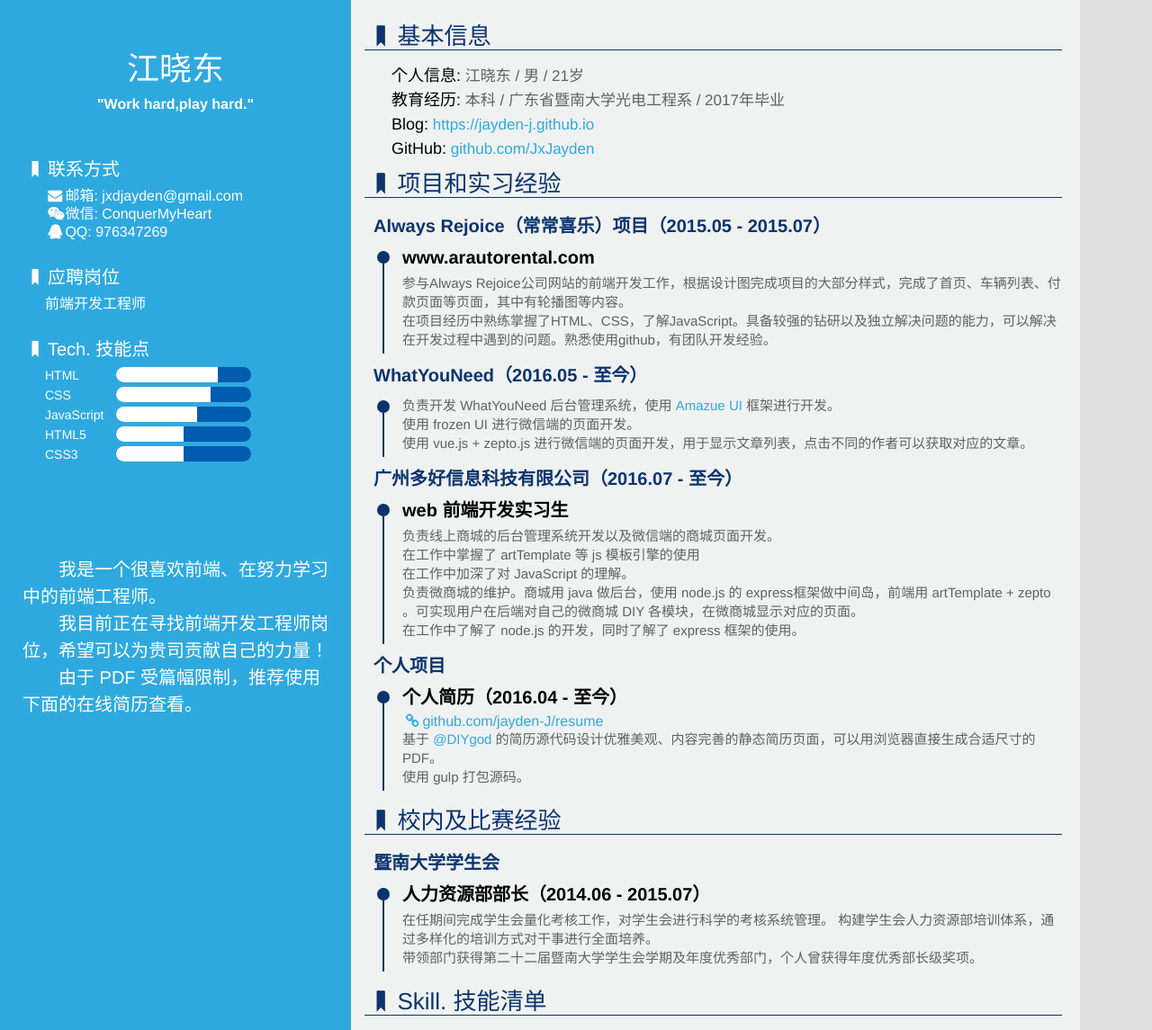
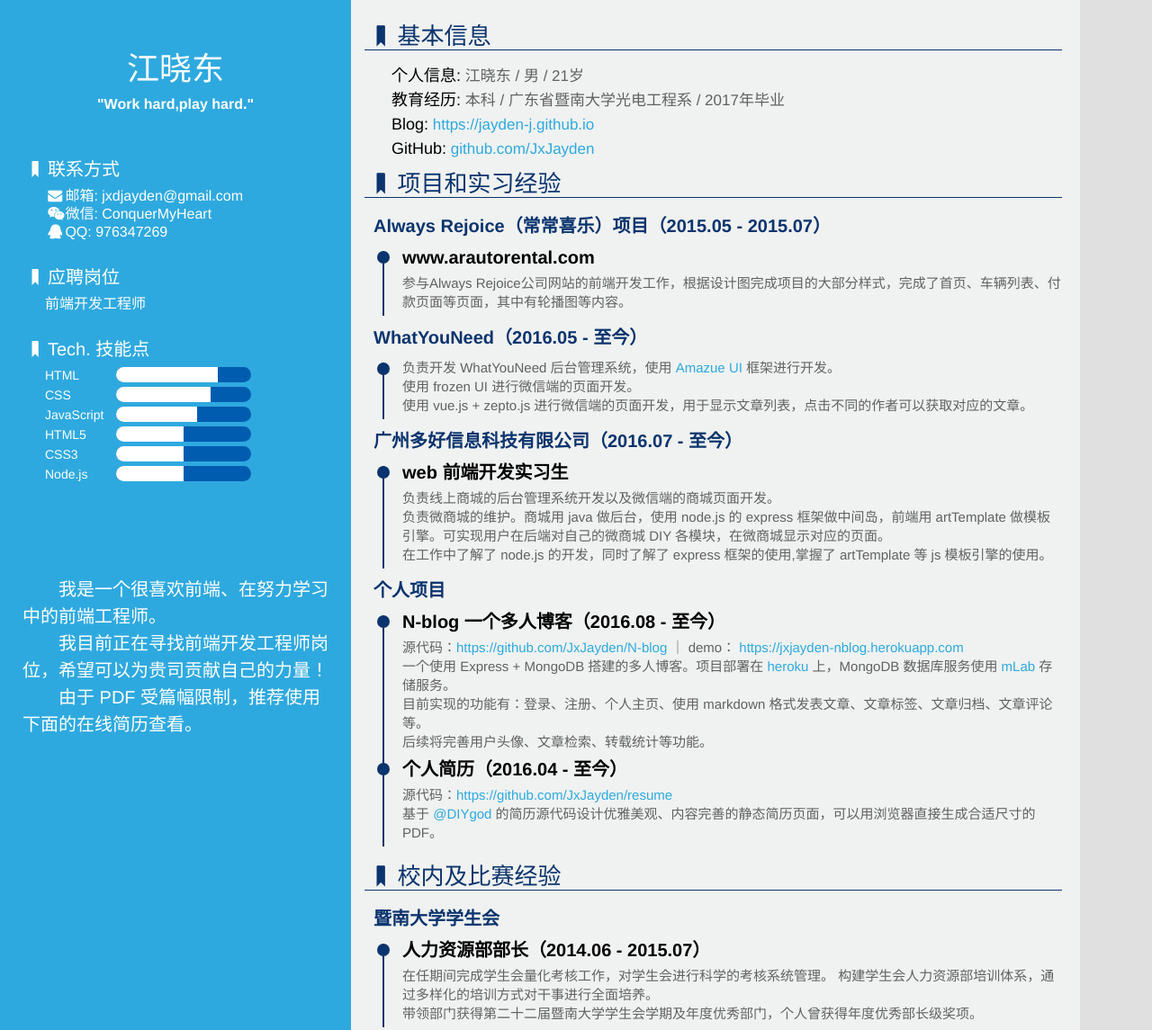
Before and after one commit to JxJayden/resume, a website: page print.html in a window 1280 px wide. Shown: the top 1145 px of the page at 90% size. Drawn offline with Linux system fonts and the light colour scheme.

Commit message:
更新个人项目

```diff
--- a/print.html
+++ b/print.html
@@ -4,7 +4,7 @@
 <head>
     <meta charset="UTF-8">
     <title>江晓东的简历</title>
-   <meta name="description" content="我是一个很喜欢前端，目前在努力学习的大学生，我目前正在寻找前端开发工程师岗位，希望借此机会为贵司贡献自己的力量，快招我吧！">
+    <meta name="description" content="我是一个很喜欢前端，目前在努力学习的大学生，我目前正在寻找前端开发工程师岗位，希望借此机会为贵司贡献自己的力量，快招我吧！">
     <meta name="keywords" content="江晓东,jayden-j,前端,工作,简历">
     <link rel="shortcut icon" href="spaceshuttle.ico">
     <link rel="stylesheet" href="dist/css/print.min.css">
@@ -62,6 +62,12 @@
                             <div class="skill-bar" style="width: 50%"></div>
                         </div>
                     </dd>
+                    <dd>
+                        <div class="skill-name">Node.js</div>
+                        <div class="skill-bar-wrap">
+                            <div class="skill-bar" style="width: 50%"></div>
+                        </div>
+                    </dd>
                 </li>
             </ul>
             <div class="note">
@@ -85,7 +91,6 @@
                     <dd><span>教育经历:</span> 本科 / 广东省暨南大学光电工程系 / 2017年毕业</dd>
                     <dd><span>Blog:</span> <a href="https://jayden-j.github.io" target="_blank">https://jayden-j.github.io</a></dd>
                     <dd><span>GitHub:</span> <a href="https://github.com/JxJayden" target="_blank">github.com/JxJayden</a></dd>
-
                 </li>
                 <li class="someRight">
                     <dt><i class="icon-bookmark"></i>项目和实习经验</dt>
@@ -95,7 +100,6 @@
                             <div class="circle"></div>
                             <h4>www.arautorental.com</h4>
                             <p>参与Always Rejoice公司网站的前端开发工作，根据设计图完成项目的大部分样式，完成了首页、车辆列表、付款页面等页面，其中有轮播图等内容。</p>
-                            <p>在项目经历中熟练掌握了HTML、CSS，了解JavaScript。具备较强的钻研以及独立解决问题的能力，可以解决在开发过程中遇到的问题。熟悉使用github，有团队开发经验。</p>
                             <!-- <img src="img/ar.png"> -->
                         </li>
                     </ul>
@@ -114,10 +118,8 @@
                             <div class="circle"></div>
                             <h4>web 前端开发实习生</h4>
                             <p>负责线上商城的后台管理系统开发以及微信端的商城页面开发。</p>
-                            <p>在工作中掌握了 artTemplate 等 js 模板引擎的使用</p>
-                            <p>在工作中加深了对 JavaScript 的理解。</p>
-                             <p>负责微商城的维护。商城用 java 做后台，使用 node.js 的 express框架做中间岛，前端用 artTemplate + zepto 。可实现用户在后端对自己的微商城 DIY 各模块，在微商城显示对应的页面。</p>
-                            <p>在工作中了解了 node.js 的开发，同时了解了 express 框架的使用。</p>
+                            <p>负责微商城的维护。商城用 java 做后台，使用 node.js 的 express 框架做中间岛，前端用 artTemplate 做模板引擎。可实现用户在后端对自己的微商城 DIY 各模块，在微商城显示对应的页面。</p>
+                            <p>在工作中了解了 node.js 的开发，同时了解了 express 框架的使用,掌握了 artTemplate 等 js 模板引擎的使用。</p>
                         </li>
                     </ul>
                     <h3>个人项目</h3>
@@ -125,12 +127,25 @@
                         <li>
                             <div class="circle"></div>
                             <h4>
+                                N-blog 一个多人博客（2016.08 - 至今）
+                            </h4>
+                            <p>
+                                源代码：<a href="https://github.com/JxJayden/N-blog" target="_blank">https://github.com/JxJayden/N-blog</a> ｜ demo：
+                                <a href="https://jxjayden-nblog.herokuapp.com/" title="n-blog" target="_blank">https://jxjayden-nblog.herokuapp.com</a>
+                            </p>
+                            <p>一个使用 Express + MongoDB 搭建的多人博客。项目部署在 <a href="https://www.heroku.com/home" title="heroku" target="_blank">heroku</a> 上，MongoDB 数据库服务使用 <a href="https://mlab.com/" title="mlab" target="_blank">mLab</a> 存储服务。</p>
+                            <p>目前实现的功能有：登录、注册、个人主页、使用 markdown 格式发表文章、文章标签、文章归档、文章评论等。</p>
+                            <p>后续将完善用户头像、文章检索、转载统计等功能。</p>
+                        </li>
+                        <li>
+                            <div class="circle"></div>
+                            <h4>
                                 个人简历（2016.04 - 至今）
                             </h4>
-                            <a href="https://github.com/jayden-J/resume" target="_blank"><i class="icon-link"></i>github.com/jayden-J/resume</a>
+                            <p>源代码：<a href="https://github.com/JxJayden/resume" target="_blank">https://github.com/JxJayden/resume</a>
+                            </p>
                             <p>基于 <a href="https://github.com/DIYgod">@DIYgod
                             </a> 的简历源代码设计优雅美观、内容完善的静态简历页面，可以用浏览器直接生成合适尺寸的 PDF。</p>
-                            <p>使用 gulp 打包源码。</p>
                         </li>
                     </ul>
                 </li>
@@ -167,7 +182,7 @@
                         <li>
                             <div class="circle"></div>
                             <h4>其他</h4>
-                            <p>了解算法及数据结构</p>
+                            <p>了解算法及数据结构。</p>
                             <p>了解 http 原理，了解计算机网络运行原理。</p>
                             <p>熟悉 github、git 等工具，可以使用 linux 开发环境。</p>
                         </li>
@@ -175,14 +190,13 @@
                     <h3>其他</h3>
                     <ul class="exp">
                         <li>
-                            <p>是一个有趣的人，在前端开发学习的路途中曾经想过放弃，消极了一个学期后认识到自己依旧是热爱前端开发，所以重新开始学习，希望在这条路上可以走的更远。</p>
                             <p>学习能力强，以上绝大多数的技能都是大三后自学修得的。</p>
                             <p>能够熟练使用 Markdown 进行写作。</p>
                         </li>
                     </ul>
                 </li>
-                    </ul>
-                </li>
+            </ul>
+            </li>
             </ul>
         </div>
     </div>
```
Also changed, not shown: index.html (+28 -12 lines).
